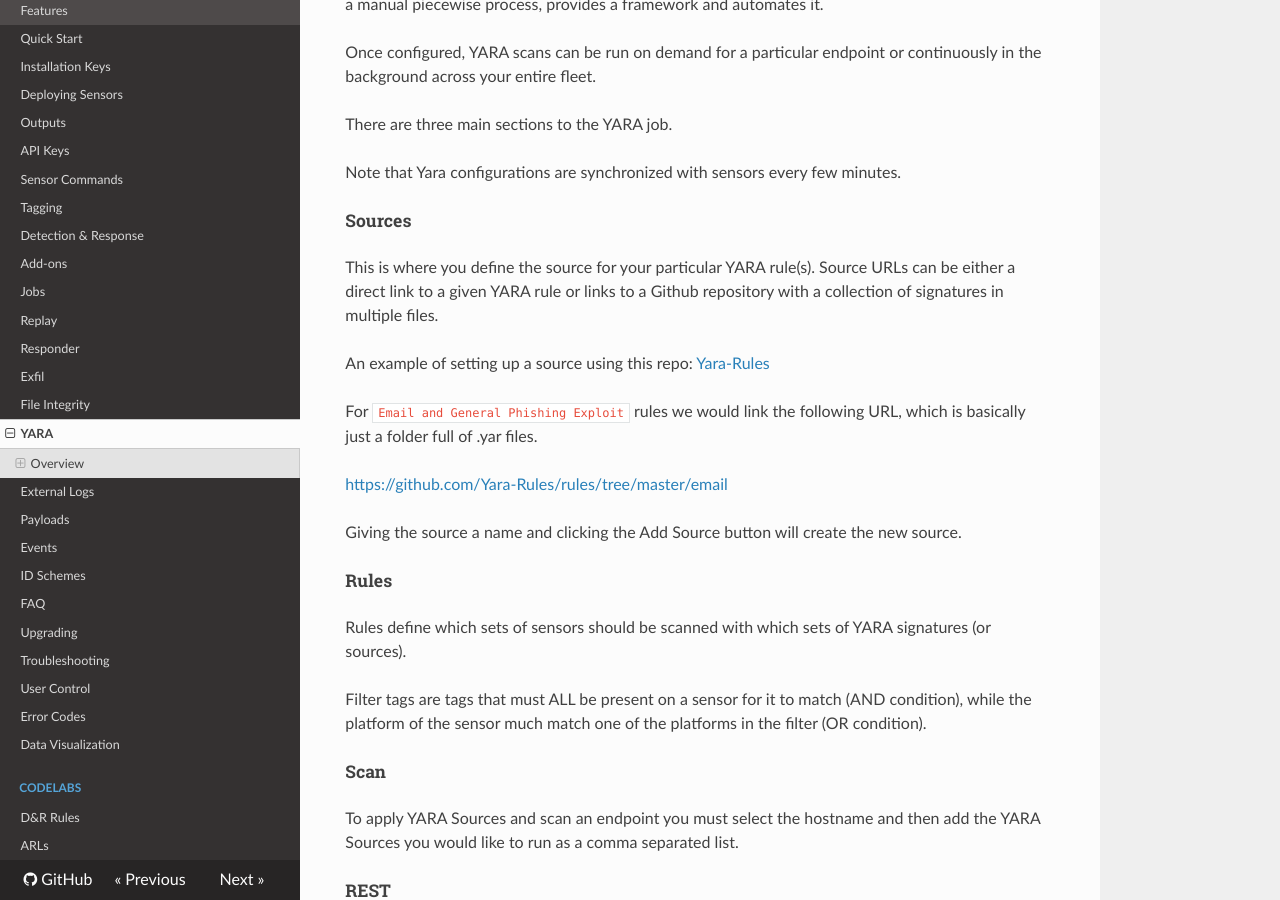
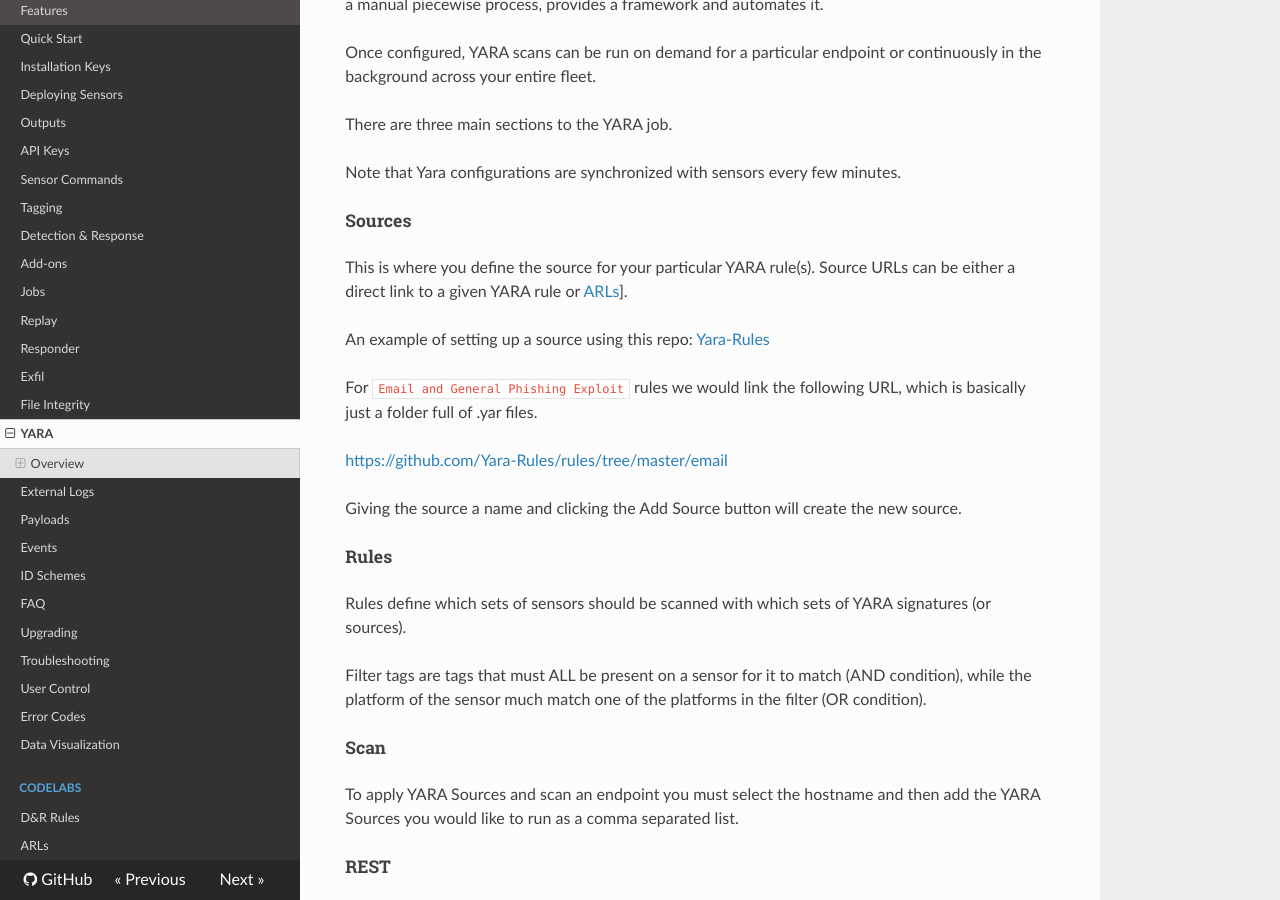
Before and after one commit to refractionPOINT/lce_doc, an MkDocs documentation site: the page built from docs/yara.md, in a window 1280 px wide and 900 px high, scrolled down 606 px. Built offline with MkDocs 1.6.1, drawn with Linux system fonts in a browser that asks for light colours; nearby versions of some CDN libraries; old or Windows-style settings are respelled for this version of MkDocs.

Commit message:
Add ARL ref to yara.

```diff
--- a/docs/yara.md
+++ b/docs/yara.md
@@ -12,7 +12,7 @@ There are three main sections to the YARA job.
 Note that Yara configurations are synchronized with sensors every few minutes.
 
 ### Sources
-This is where you define the source for your particular YARA rule(s). Source URLs can be either a direct link to a given YARA rule or links to a Github repository with a collection of signatures in multiple files.
+This is where you define the source for your particular YARA rule(s). Source URLs can be either a direct link to a given YARA rule or [ARLs](arl.md)].
 
 An example of setting up a source using this repo: [Yara-Rules](https://github.com/Yara-Rules/rules)
 
```
